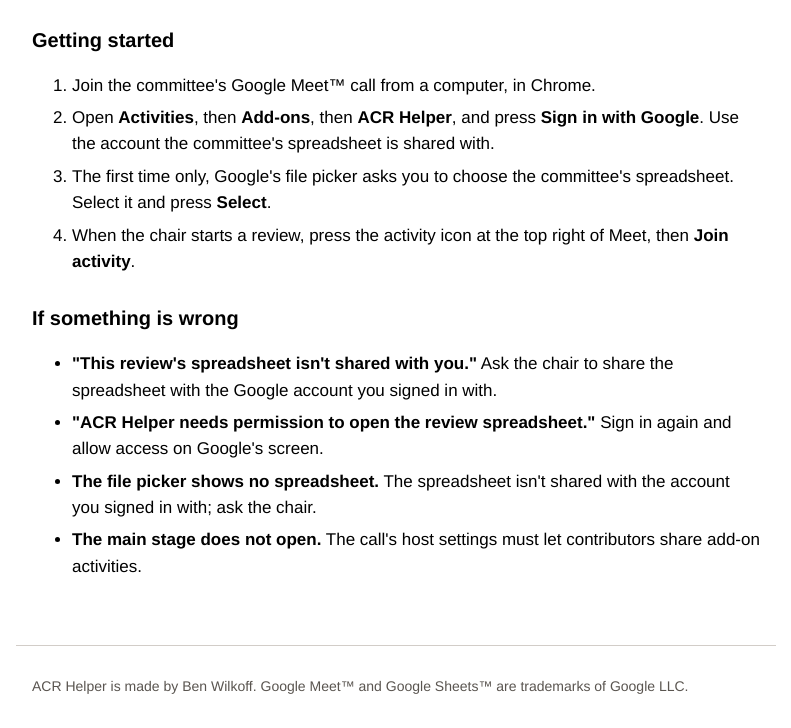
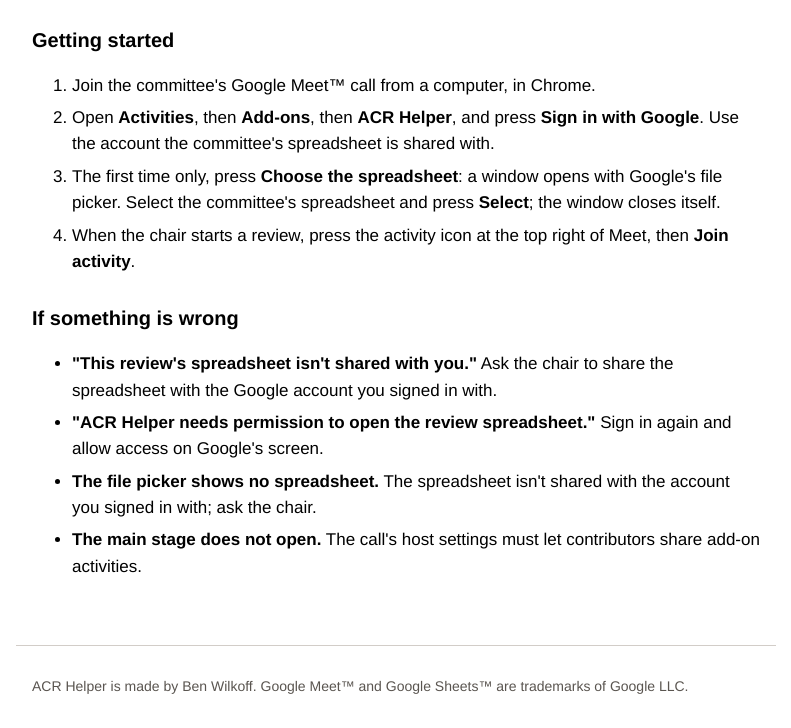
Before and after one commit to bhwilkoff/ACR-Helper, a plain HTML site: page support/index.html in a window 1280 px wide. Shown: the part 209-937 px from the top of the page, without its empty margins (244-1035 px from the left). Drawn offline with Linux system fonts and the light colour scheme.

Commit message:
Steps for the pick window; session log for Google's verification review
Co-Authored-By: Claude Opus 5.5 <noreply@anthropic.com>
Claude-Session: https://claude.ai/code/session_01FPuSAneoj3ueBaPhZKA7ma

```diff
--- a/support/index.html
+++ b/support/index.html
@@ -18,7 +18,7 @@
 <ol>
 <li>Join the committee's Google Meet&trade; call from a computer, in Chrome.</li>
 <li>Open <strong>Activities</strong>, then <strong>Add-ons</strong>, then <strong>ACR Helper</strong>, and press <strong>Sign in with Google</strong>. Use the account the committee's spreadsheet is shared with.</li>
-<li>The first time only, Google's file picker asks you to choose the committee's spreadsheet. Select it and press <strong>Select</strong>.</li>
+<li>The first time only, press <strong>Choose the spreadsheet</strong>: a window opens with Google's file picker. Select the committee's spreadsheet and press <strong>Select</strong>; the window closes itself.</li>
 <li>When the chair starts a review, press the activity icon at the top right of Meet, then <strong>Join activity</strong>.</li>
 </ol>
 <h2>If something is wrong</h2>
```
Also changed, not shown: testers/index.html (+1 -1 lines), 3 other files.
